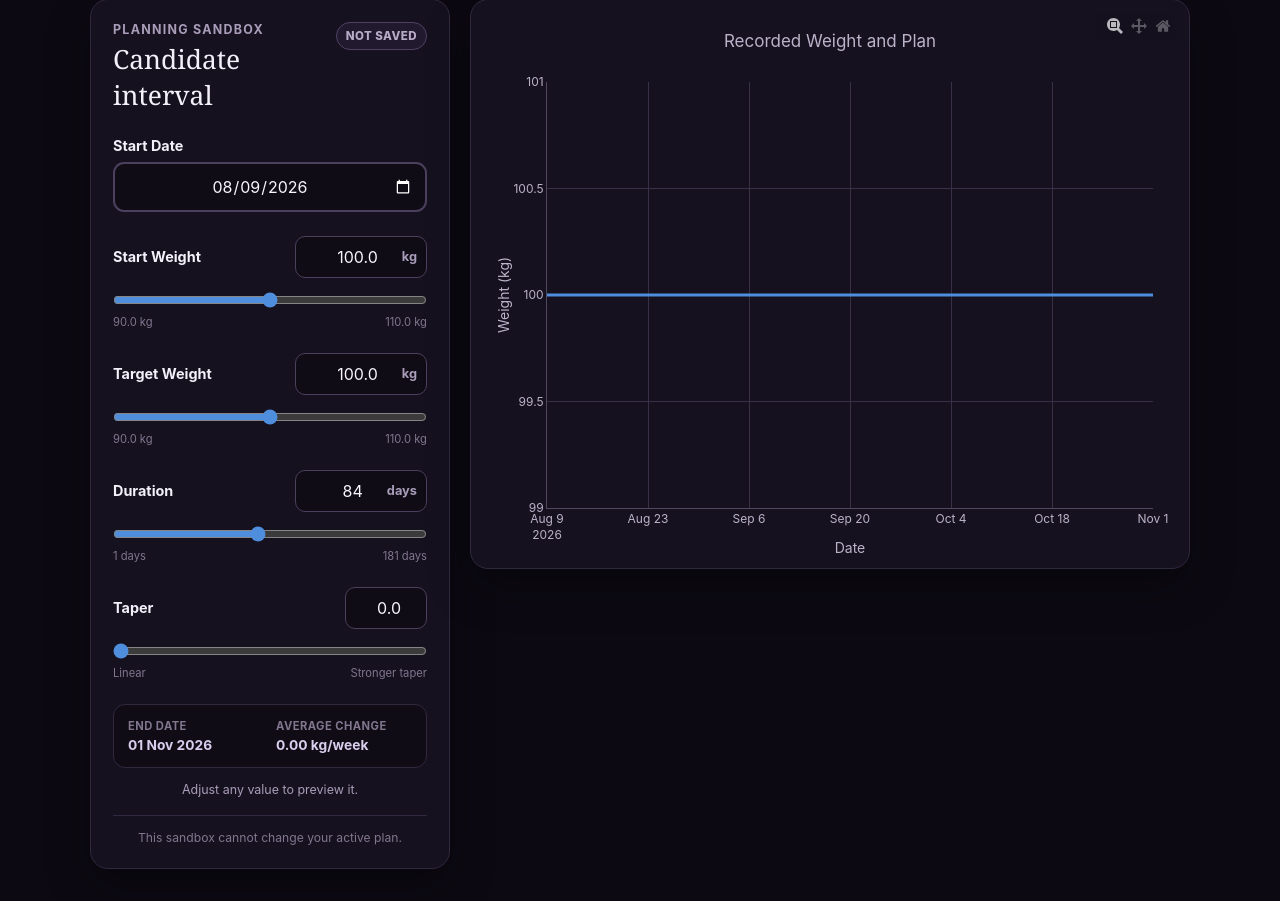
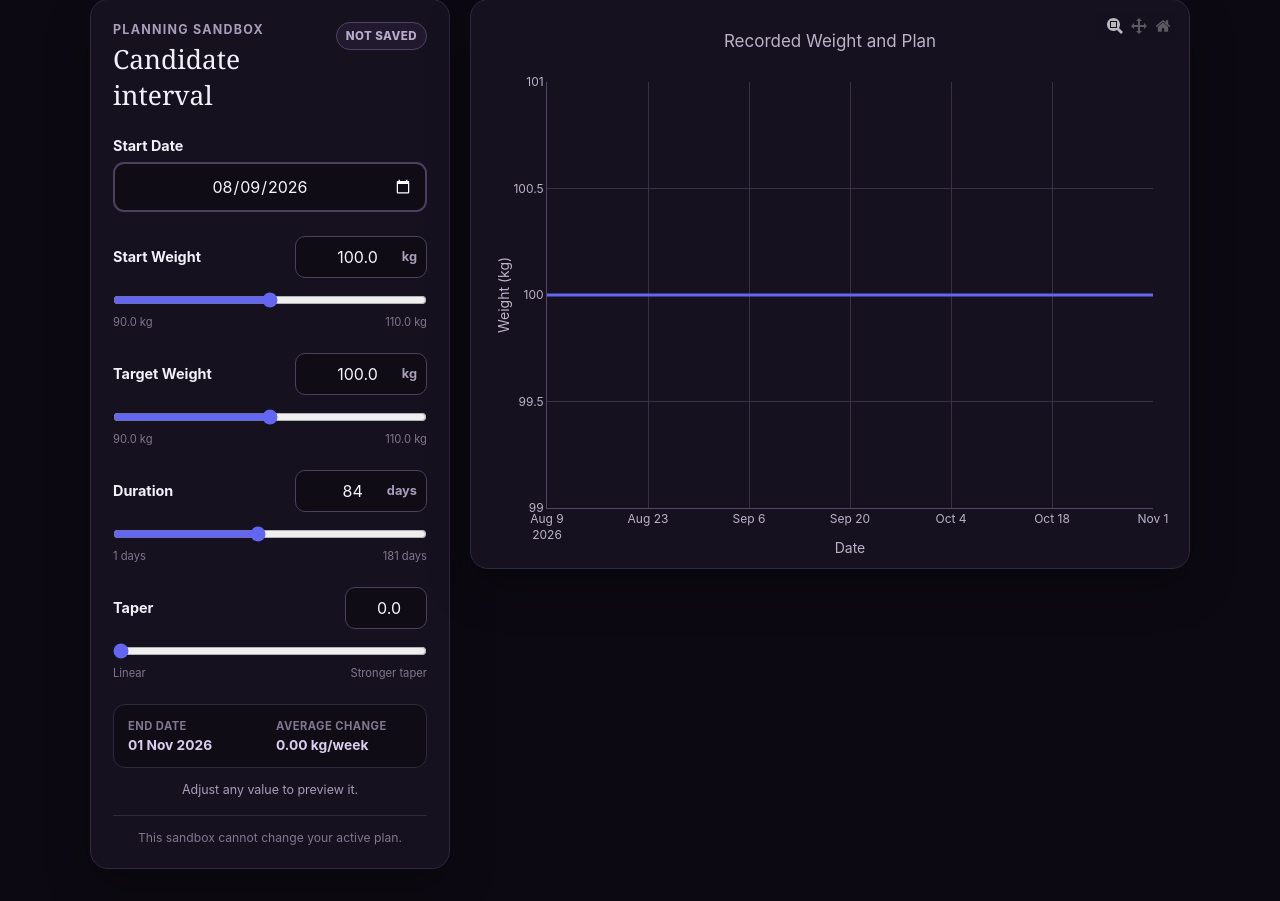
Before and after one commit to nielsSkov/lifestyle-book, a Flask app: page /weight/plan in a window 1280 px wide. Shown: the part 287-1188 px from the top of the page. Run offline with Flask 3, Linux system fonts and the light colour scheme.

Commit message:
Shift planning preview toward indigo

```diff
--- a/static/style.css
+++ b/static/style.css
@@ -455,12 +455,12 @@ input {
   height: 24px;
   margin: 0;
   padding: 0;
-  accent-color: #4f8edc;
+  accent-color: #6366f1;
   cursor: pointer;
 }
 
 .planning-field input[type="range"]:focus-visible {
-  outline: 3px solid #4f8edc;
+  outline: 3px solid #6366f1;
   outline-offset: 3px;
 }
 
@@ -512,7 +512,7 @@ input {
 }
 
 .planning-status[data-state="saved"] {
-  color: #8ab9ed;
+  color: #a5b4fc;
 }
 
 .planning-status[data-state="error"] {
--- a/weight_plotly.py
+++ b/weight_plotly.py
@@ -38,7 +38,7 @@ def build_weight_figure(
                 y=[weight for _day, weight in candidate_points],
                 mode="lines",
                 name="Candidate plan",
-                line={"color": "#4f8edc", "width": 3},
+                line={"color": "#6366f1", "width": 3},
                 hovertemplate="%{x|%d %b %Y}<br>%{y:.1f} kg<extra>Candidate plan</extra>",
             )
         )
```
Also changed, not shown: tests/test_weight_plotly.py (+1 -1 lines).
